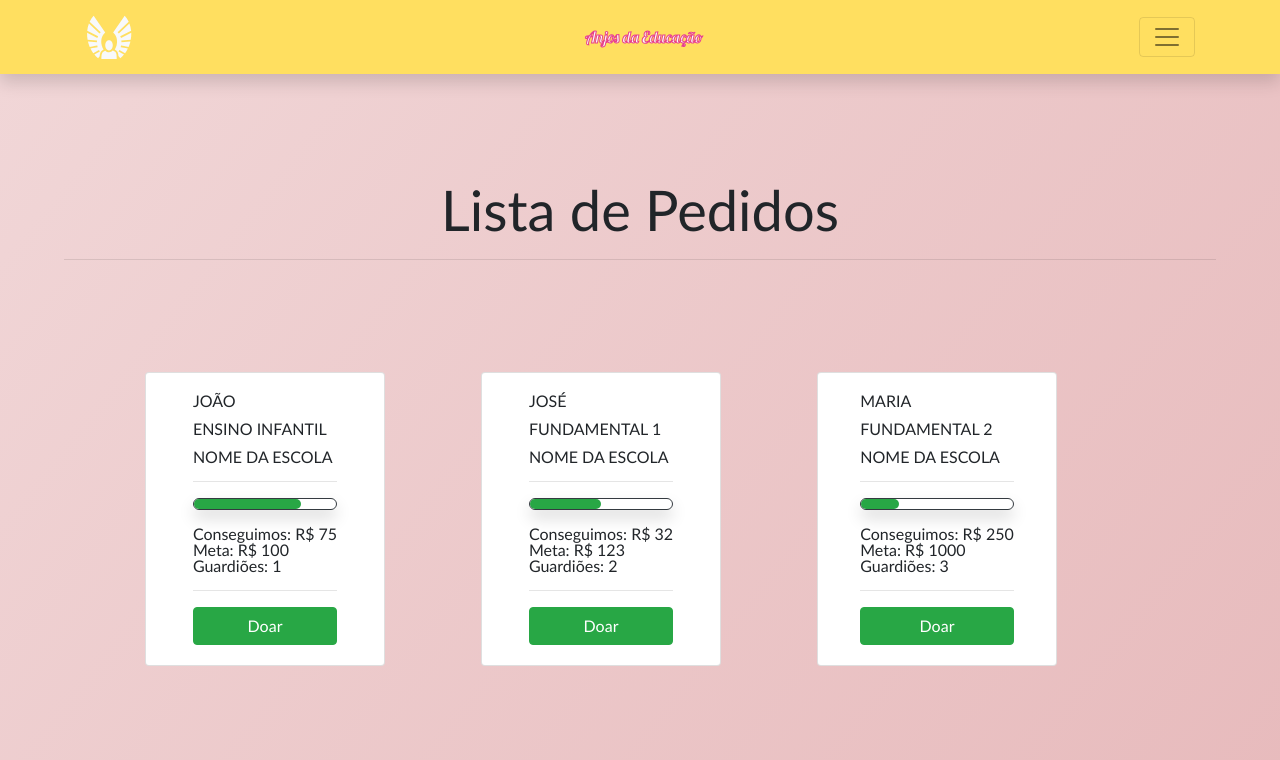
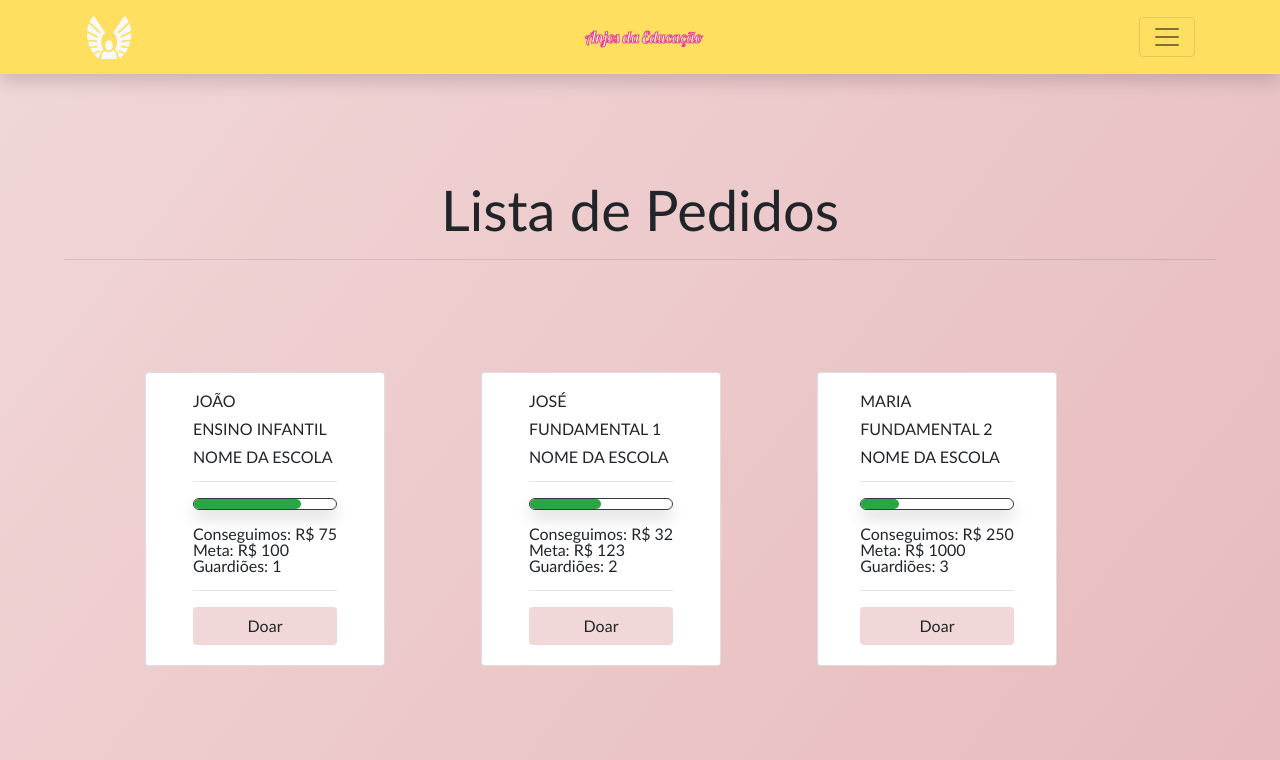
Before and after one commit to bob-mw/anjosDaEducacao, a React (Create React App) app: page /wishList in a window 1280 px wide. Shown: the top 760 px of the page. Built offline with nearby package versions, Linux system fonts and the light colour scheme.

Commit message:
:package: initial color pink in buttons on wishList

```diff
--- a/src/components/ChildrenCard.jsx
+++ b/src/components/ChildrenCard.jsx
@@ -41,7 +41,7 @@ function ChildrenCard() {
 
                             <hr />
 
-                            <a href="#" className="btn btn-success w-100"> Doar</a>
+                            <a href="#" className="btn w-100" style={ { background: '#f1d7d8ff'} }> Doar</a>
                         </div>
                     </div>
                 ))
```
